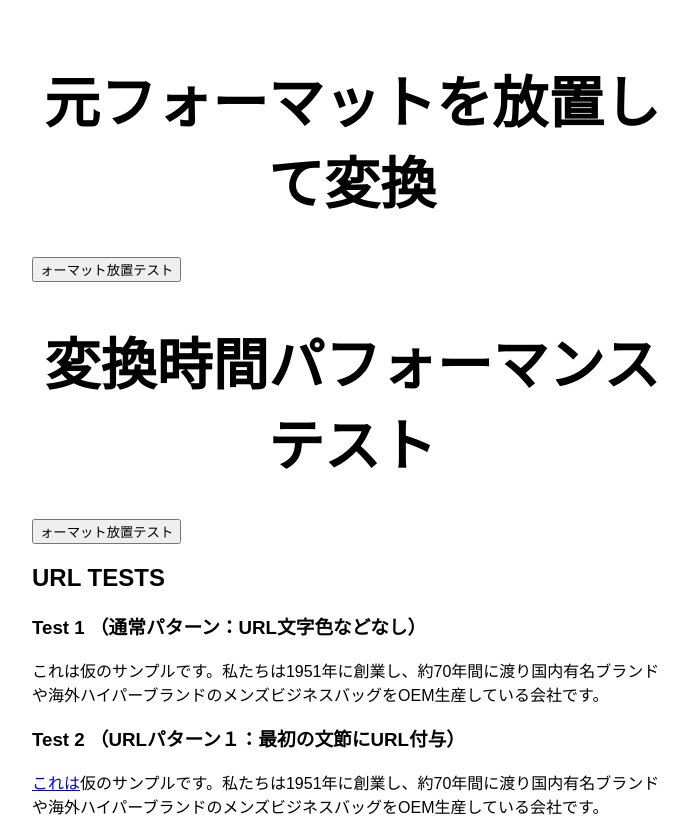
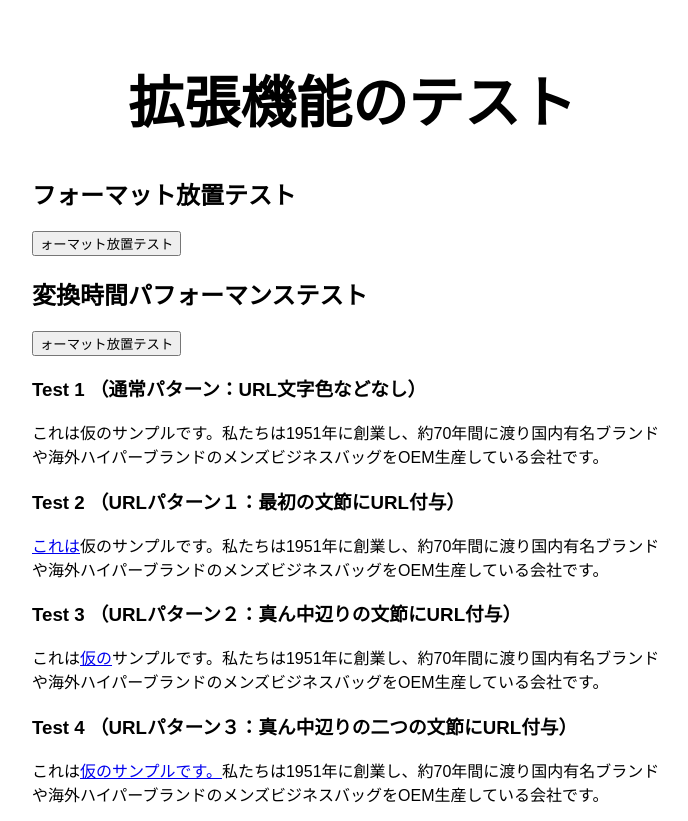
Before and after one commit to ssukuinda1/my-first-static-web-app, a plain HTML site: page src/index.html in a window 1280 px wide. Shown: the top 821 px of the page, without its empty margins (288-976 px from the left). Drawn offline with Linux system fonts and the light colour scheme.

Commit message:
Update index.html

```diff
--- a/src/index.html
+++ b/src/index.html
@@ -11,11 +11,13 @@
 <body>
 
   <main>
-    <h1>元フォーマットを放置して変換</h1>
+    <h1>拡張機能のテスト</h1>
+    <h2>フォーマット放置テスト</h2>
 <button  onclick="/formatRetainTest.html">ォーマット放置テスト</button>
-<h1>変換時間パフォーマンステスト</h1>
+
+<h2>変換時間パフォーマンステスト</h2>
 <button  onclick="/performanceTest.html">ォーマット放置テスト</button>
-    <h2>URL TESTS</h2>
+
 <h3>Test 1 （通常パターン：URL文字色などなし）</h3>
 <p>これは仮のサンプルです。私たちは1951年に創業し、約70年間に渡り国内有名ブランドや海外ハイパーブランドのメンズビジネスバッグをOEM生産している会社です。</p>
 <h3>Test 2 （URLパターン１：最初の文節にURL付与）</h3>
```
